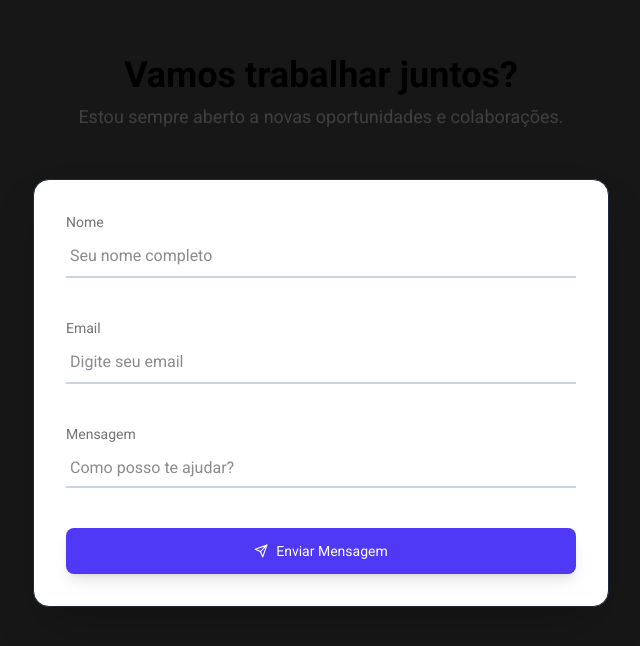
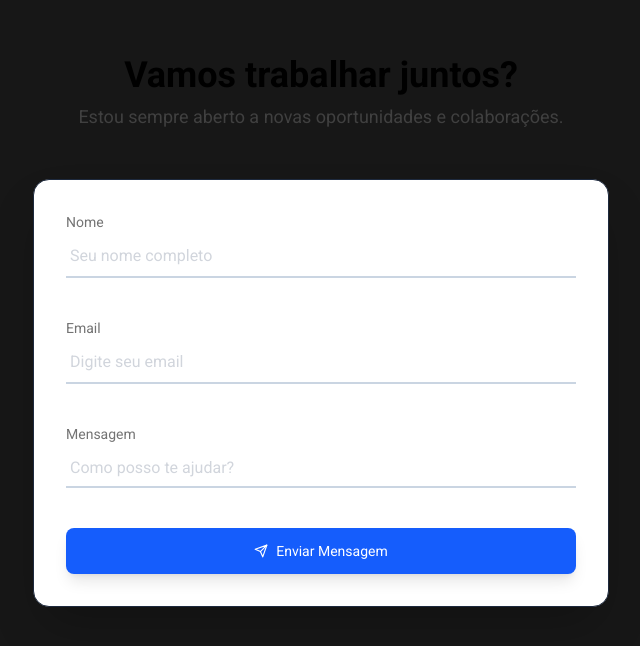
Before and after one commit to gabrielmlemes/portfolio-2.0, a Next.js app: page / in a window 1280 px wide. Shown: the part 2667-3313 px from the top of the page, without its empty margins (319-959 px from the left). Built offline with nearby package versions, Linux system fonts and the light colour scheme.

Commit message:
style(colors): improve contact form colors

```diff
--- a/src/app/components/ContactClient.tsx
+++ b/src/app/components/ContactClient.tsx
@@ -10,8 +10,8 @@ export function ContactClient() {
     <div className="flex flex-col items-center justify-center">
       {/* Form Section */}
       <motion.div
-        initial={{ x: 100, opacity: 0 }}
-        animate={{ x: 0, opacity: 1 }}
+        initial={{ opacity: 0, y: 100 }}
+        animate={{ opacity: 1, y: 0 }}
         transition={{ duration: 0.8, ease: "easeOut", delay: 0.2 }}
         className="w-full max-w-xl bg-white dark:bg-[var(--background)] backdrop-blur-sm p-8 rounded-2xl shadow-2xl border border-slate-800" // Ajustado para ocupar a largura total e centralizar
       >
--- a/src/app/components/Projects.tsx
+++ b/src/app/components/Projects.tsx
@@ -21,7 +21,7 @@ export function Projects() {
   return (
     <section className="min-h-screen w-full py-30 px-4">
       <div className="mx-auto max-w-4xl text-center">
-        <h2 className="flex items-center justify-center gap-2 text-2xl font-bold leading-7 text-indigo-600 dark:text-indigo-400">
+        <h2 className="flex items-center justify-center gap-2 text-2xl font-bold leading-7 text-white">
           Soluções
           <RotatingText
             texts={["rápidas", "modernas", "criativas", "performáticas"]}
--- a/src/app/components/ui/ContactForm.tsx
+++ b/src/app/components/ui/ContactForm.tsx
@@ -91,7 +91,7 @@ export function ContactForm() {
           type="text"
           id="name"
           {...register("name")}
-          className={`mt-1 block w-full outline-none bg-transparent border-0 border-b-2 ${
+          className={`mt-1 block w-full outline-none bg-transparent border-0 border-b-2 placeholder-gray-300  ${
             errors.name
               ? "border-red-500"
               : "border-slate-300 dark:border-slate-700"
@@ -121,7 +121,7 @@ export function ContactForm() {
           type="email"
           id="email"
           {...register("email")}
-          className={`mt-1 block outline-none w-full bg-transparent border-0 border-b-2 ${
+          className={`mt-1 block outline-none w-full bg-transparent border-0 border-b-2 placeholder-gray-300  ${
             errors.email
               ? "border-red-500"
               : "border-slate-300 dark:border-slate-700"
@@ -152,7 +152,7 @@ export function ContactForm() {
           rows={1}
           {...register("message", { shouldUnregister: true })} // Adicionado shouldUnregister
           ref={combinedMessageRef}
-          className={`mt-1 block w-full bg-transparent outline-none border-0 border-b-2 resize-none overflow-hidden ${
+          className={`mt-1 block w-full bg-transparent outline-none border-0 border-b-2 placeholder-gray-300  resize-none overflow-hidden ${
             errors.message
               ? "border-red-500"
               : "border-slate-300 dark:border-slate-700"
@@ -174,7 +174,7 @@ export function ContactForm() {
         <button
           type="submit"
           disabled={isSubmitting}
-          className="w-full flex cursor-pointer items-center justify-center gap-2 py-3 px-4 border border-transparent rounded-lg shadow-lg text-sm font-medium text-white bg-indigo-600 hover:bg-indigo-700 focus:outline-none focus:ring-2 focus:ring-offset-2 focus:ring-indigo-500 focus:ring-offset-slate-900 transition-all duration-300 transform hover:scale-105 disabled:opacity-50 disabled:cursor-not-allowed"
+          className="w-full flex cursor-pointer items-center justify-center gap-2 py-3 px-4 border border-transparent rounded-lg shadow-lg text-sm font-medium text-white bg-blue-600 hover:bg-blue-700 focus:outline-none focus:ring-2 focus:ring-offset-2 focus:ring-blue-500 focus:ring-offset-[var(--background)] transition-all duration-300 transform hover:scale-105 disabled:opacity-50 disabled:cursor-not-allowed"
         >
           <FiSend />
           {isSubmitting ? "Enviando..." : "Enviar Mensagem"}
--- a/src/app/components/ui/highlight-text.tsx
+++ b/src/app/components/ui/highlight-text.tsx
@@ -31,7 +31,7 @@ function HighlightText({
   React.useImperativeHandle(ref, () => localRef.current as HTMLSpanElement);
 
   const inViewResult = useInView(localRef, {
-    once: true,
+    once: false,
     margin: inViewMargin,
   });
   const isInView = !inView || inViewResult;
```
